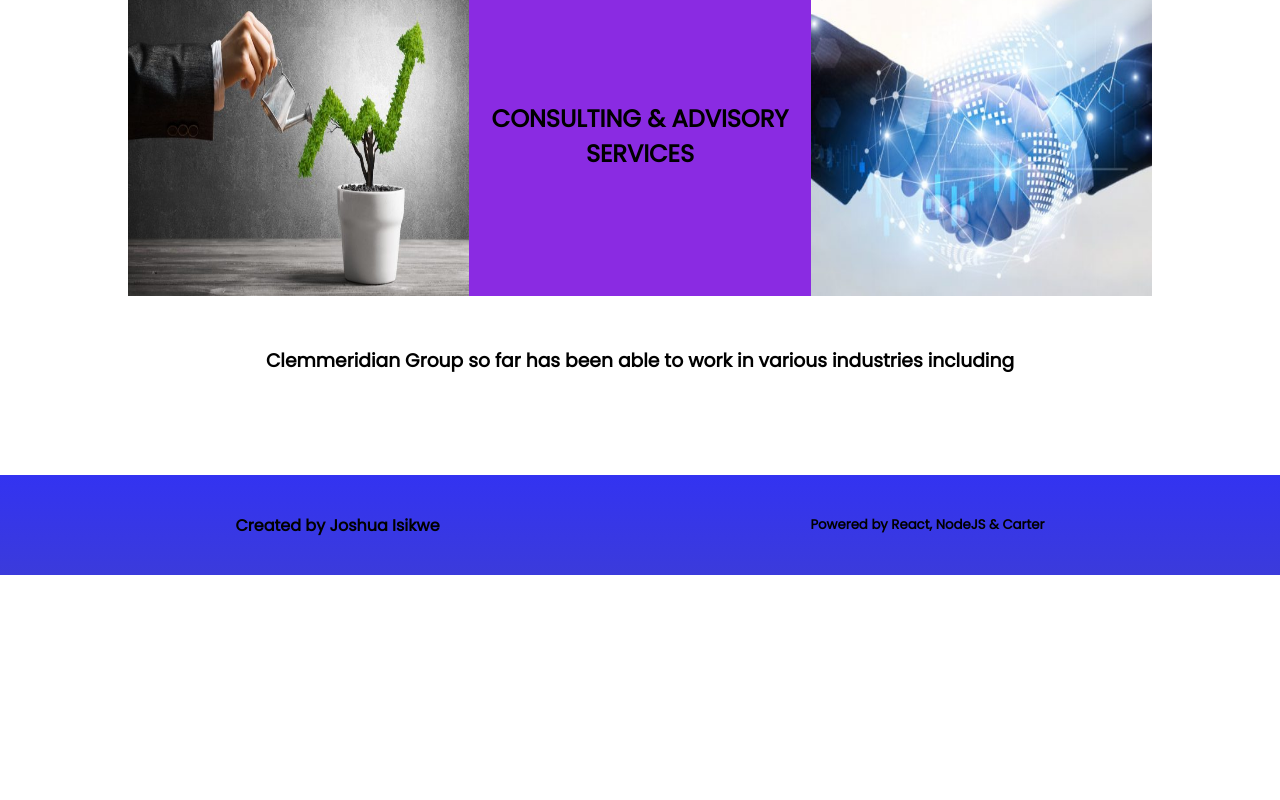
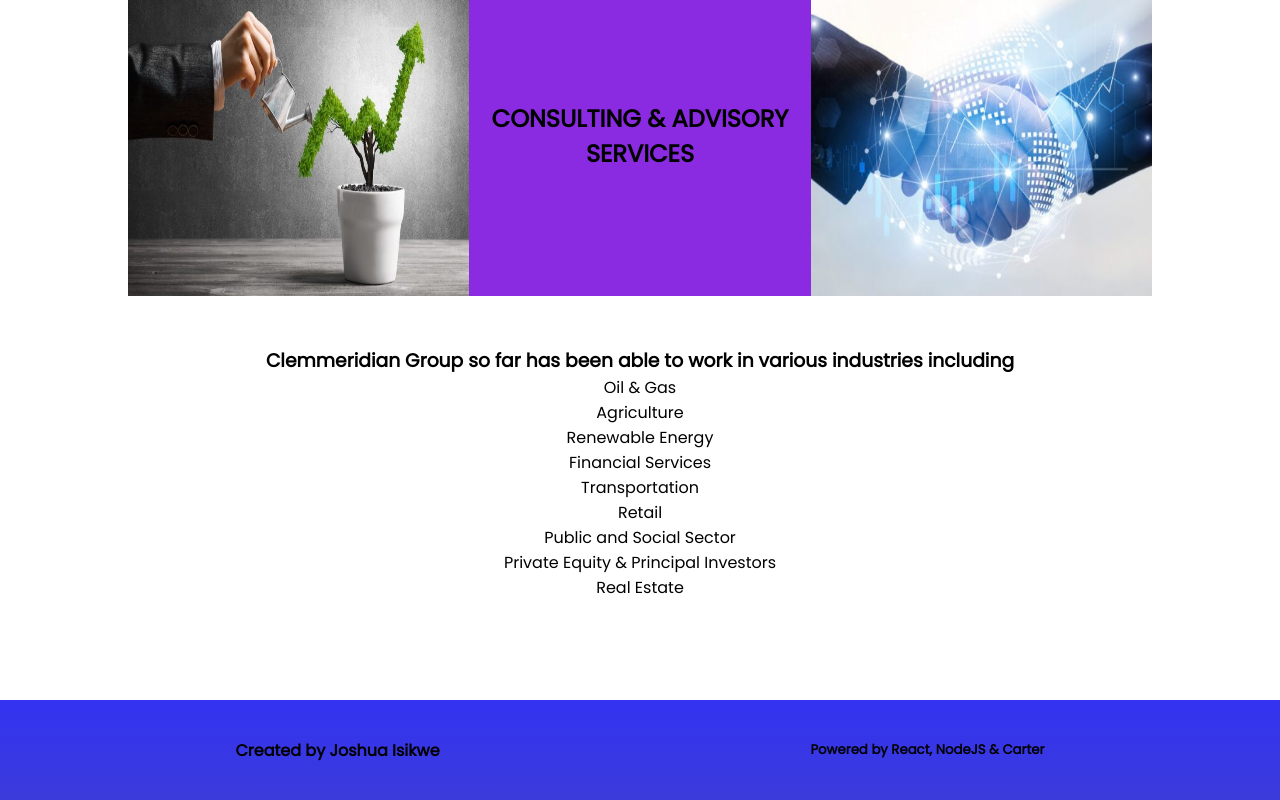
Before and after one commit to JoshuaIsikwe/Clemmeridian, a React (Create React App) app: page /services in a window 1280 px wide. Shown: the part 690-1490 px from the top of the page. Before the commit the page ends 1265 px from the top, so only its background shows below. Built offline with nearby package versions, Linux system fonts and the light colour scheme.

Commit message:
New Contact Page

```diff
--- a/src/components/Services.jsx
+++ b/src/components/Services.jsx
@@ -29,11 +29,17 @@
 
         <div className="industries">
             <h3>Clemmeridian Group so far has been able to work in various industries including</h3>
-            <ul></ul>
-            <ul></ul>
-            <ul></ul>
-            <ul></ul>
-            <ul></ul>
+            <div className="list">
+              <ul>Oil & Gas  </ul>
+              <ul>Agriculture</ul>
+              <ul>Renewable Energy</ul>
+              <ul>Financial Services</ul>
+              <ul>Transportation</ul>
+              <ul>Retail</ul>
+              <ul>Public and Social Sector</ul>
+              <ul>Private Equity & Principal Investors</ul>
+              <ul>Real Estate</ul>
+            </div>
         </div>
     </div>
   )
```
